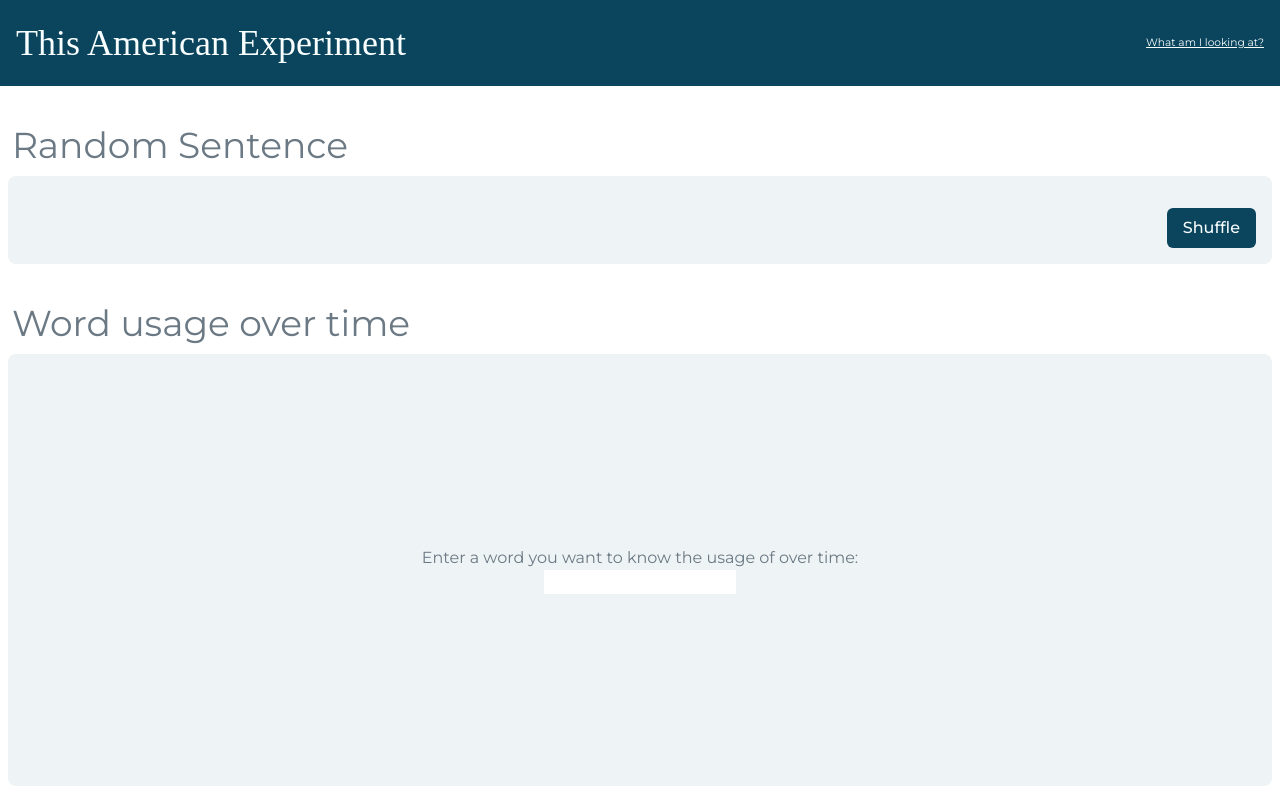
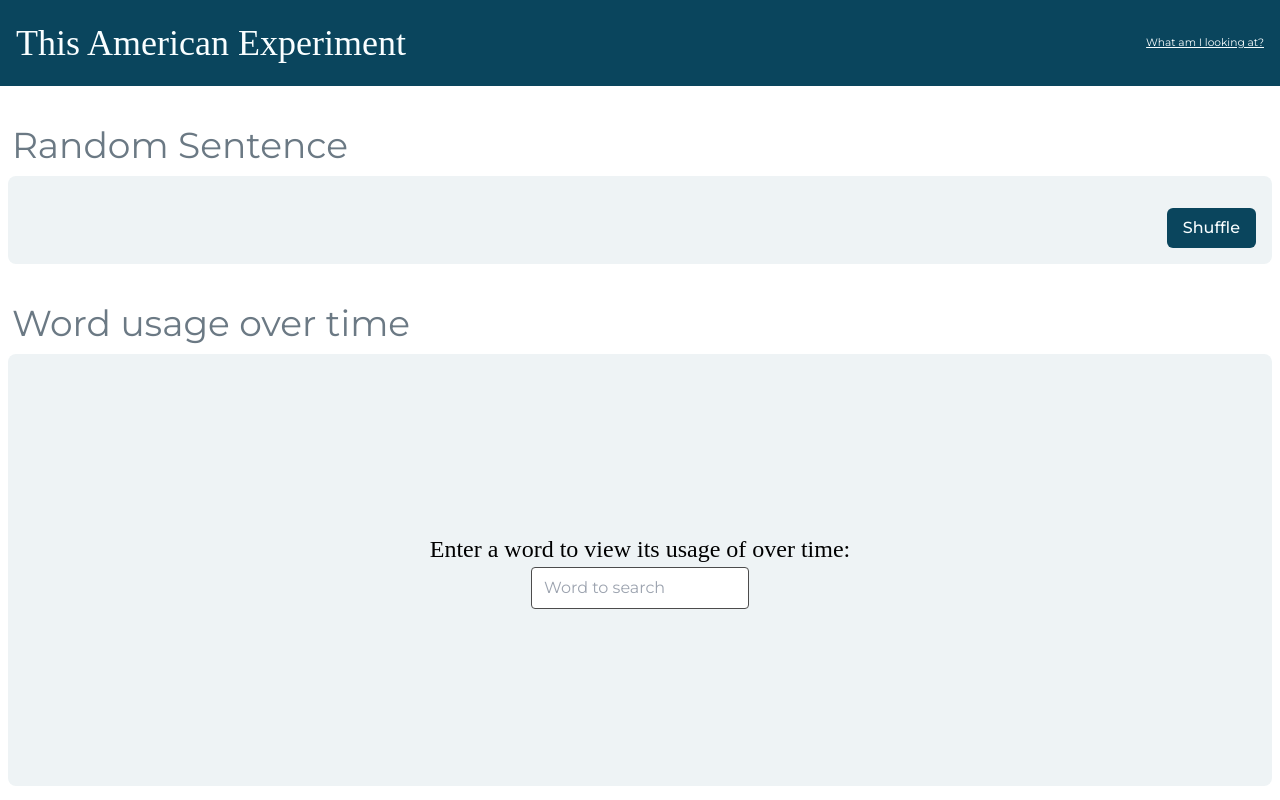
Before and after one commit to bencooper96/TAL-DataVis, a Next.js app: page / in a window 1280 px wide. Shown: the top 800 px of the page. Built offline with nearby package versions, Linux system fonts and the light colour scheme; no server answers; the database is empty.

Commit message:
added word usage visualization, added recharts, and cleaned up some old code

```diff
--- a/components/visualizations/RandomSentence.tsx
+++ b/components/visualizations/RandomSentence.tsx
@@ -12,7 +12,6 @@ const RandomSentence = ({ router }) => {
 
 	const getRandomSentence = async () => {
 		setLoading(true);
-
 		const url = apiPrefixedRoute("randomSentence");
 
 		try {
@@ -27,17 +26,15 @@ const RandomSentence = ({ router }) => {
 	};
 
 	useEffect(() => {
-		getRandomSentence();
+		if (!randomSentence) {
+			getRandomSentence();
+		}
 	}, []);
-
-	function getNewSentence() {
-		getRandomSentence();
-	}
 
 	return (
 		<div className="grid justify-items-end gap-4">
 			<span className="w-full font-serif text-lg">{randomSentence}</span>
-			<Button onClick={getNewSentence} disabled={isLoading}>
+			<Button onClick={getRandomSentence} disabled={isLoading}>
 				Shuffle
 			</Button>
 		</div>
--- a/components/visualizations/WordUsageOverTime/NoWordSelected.tsx
+++ b/components/visualizations/WordUsageOverTime/NoWordSelected.tsx
@@ -16,11 +16,12 @@ export const NoWordSelectedPage = () => {
 	return (
 		<div className="w-full h-400 grid place-items-center">
 			<div className="w-full grid place-items-center">
-				<h3 className="text-l text-gray px-1">
-					Enter a word you want to know the usage of over time:
+				<h3 className="font-serif text-lg px-1">
+					Enter a word to view its usage of over time:
 				</h3>
 				<input
-					className="h-min w-min"
+					className="h-min w-min px-3 py-2 rounded border border-gray-dark"
+					placeholder="Word to search"
 					onChange={(event) => handleSearch(event)}
 				/>
 			</div>
--- a/components/visualizations/WordUsageOverTime/WordCountLineChart.tsx
+++ b/components/visualizations/WordUsageOverTime/WordCountLineChart.tsx
@@ -10,11 +10,11 @@ import { wordCountData as wordCountDataAtom } from "../../../recoil/atoms";
 import { useRecoilState } from "recoil";
 
 export const WordUsageLineChart = () => {
-	const [wordCountData, setWordCountData] = useRecoilState(wordCountDataAtom);
+	const wordCountData = useRecoilState(wordCountDataAtom);
 	return (
 		<ResponsiveContainer width="100%" height={400}>
 			<LineChart
-				data={wordCountData}
+				data={wordCountData[0]}
 				margin={{ top: 20, right: 30, left: 0, bottom: 0 }}
 			>
 				<CartesianGrid stroke="#ccc" />
--- a/components/visualizations/WordUsageOverTime/index.tsx
+++ b/components/visualizations/WordUsageOverTime/index.tsx
@@ -52,10 +52,19 @@ const WordUsageOverTime = () => {
 		<div className="h-200">
 			{wordToSearch ? (
 				isLoading ? (
-					<WordUsageLoadingGame />
+					<>
+						<input
+							className="ml-14 h-min w-min px-3 py-2 rounded border border-gray-dark"
+							value={wordToSearch}
+							disabled
+						/>
+						<WordUsageLoadingGame />
+					</>
 				) : (
 					<>
 						<input
+							className="ml-14 h-min w-min px-3 py-2 rounded border border-gray-dark"
+							placeholder="Word to search"
 							defaultValue={wordToSearch}
 							onChange={(event) => handleSearch(event)}
 						/>
--- a/pages/about.tsx
+++ b/pages/about.tsx
@@ -42,7 +42,10 @@ const Home: NextPage = () => {
 								name="TailwindCSS"
 								link="https://tailwindcss.com/"
 							/>
-							<TechnologyTile name="recoil" link="https://recoiljs.org/" />
+							<TechnologyTile
+								name="Recharts"
+								link="https://recharts.org/en-US"
+							/>
 						</div>
 						<div className="w-full">
 							<h3 className="text-lg text-gray">Back End</h3>
```
